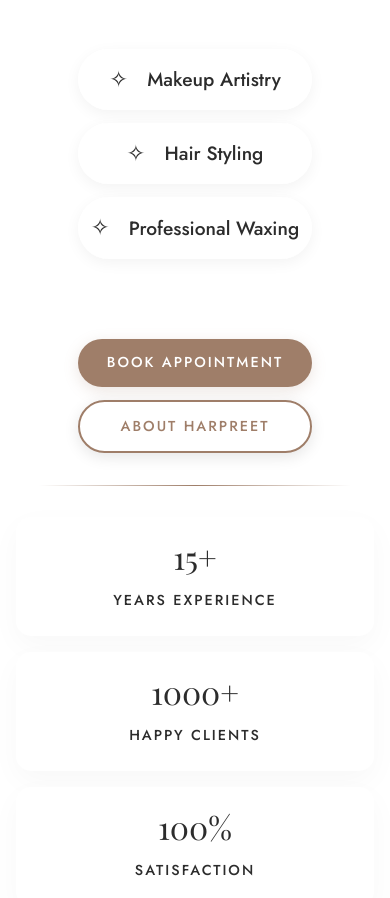
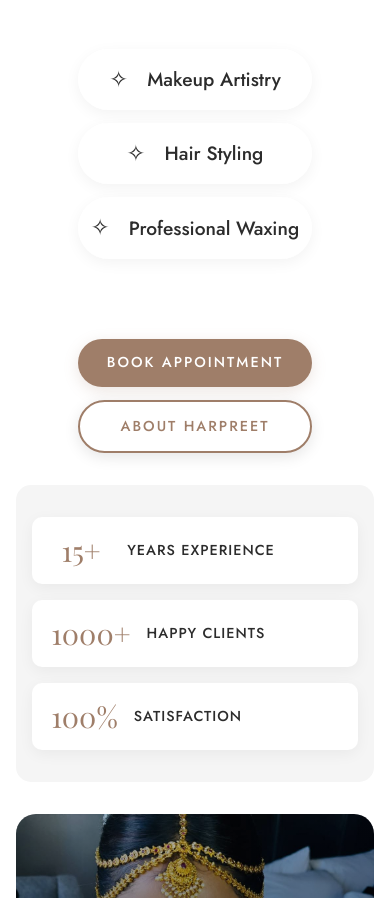
Before and after one commit to harshsaggi/site, a plain HTML site: page index.html in a window 390 px wide. Shown: the part 198-1096 px from the top of the page. Drawn offline with nearby package versions, Linux system fonts and the light colour scheme; a script that the page names is missing.

Commit message:
Update style.css

```diff
--- a/css/style.css
+++ b/css/style.css
@@ -525,14 +525,14 @@ body {
 .info-number {
     font-family: var(--font-heading);
     font-size: 3rem;
-    color: var(--accent-color);
+    color: var(--color-accent);
     margin-bottom: 1rem;
     line-height: 1;
 }
 
 .info-text {
     font-size: 1.1rem;
-    color: var(--text-color);
+    color: var(--color-text);
     text-transform: uppercase;
     letter-spacing: 2px;
     font-weight: 500;
@@ -783,18 +783,45 @@ body {
         grid-template-columns: 1fr;
         gap: 1rem;
         padding: 2rem 1rem;
+        margin: 0 1rem;
+        border-radius: 15px;
+        background: var(--color-light);
+    }
+
+    .quick-info::before {
+        display: none;
     }
 
     .info-card {
-        padding: 1.5rem;
+        flex-direction: row;
+        justify-content: flex-start;
+        padding: 1.2rem;
+        background: white;
+        border-radius: 10px;
+        box-shadow: 0 4px 15px rgba(0,0,0,0.05);
+    }
+
+    .info-card:hover {
+        transform: none;
+        box-shadow: 0 4px 15px rgba(0,0,0,0.05);
     }
 
     .info-number {
-        font-size: 2rem;
+        font-size: 1.8rem;
+        margin-bottom: 0;
+        margin-right: 1rem;
+        min-width: 60px;
+        text-align: center;
     }
 
     .info-text {
         font-size: 0.9rem;
+        text-align: left;
+        letter-spacing: 1px;
+    }
+
+    .info-card::before {
+        display: none;
     }
 
     /* Services Overview */
```
